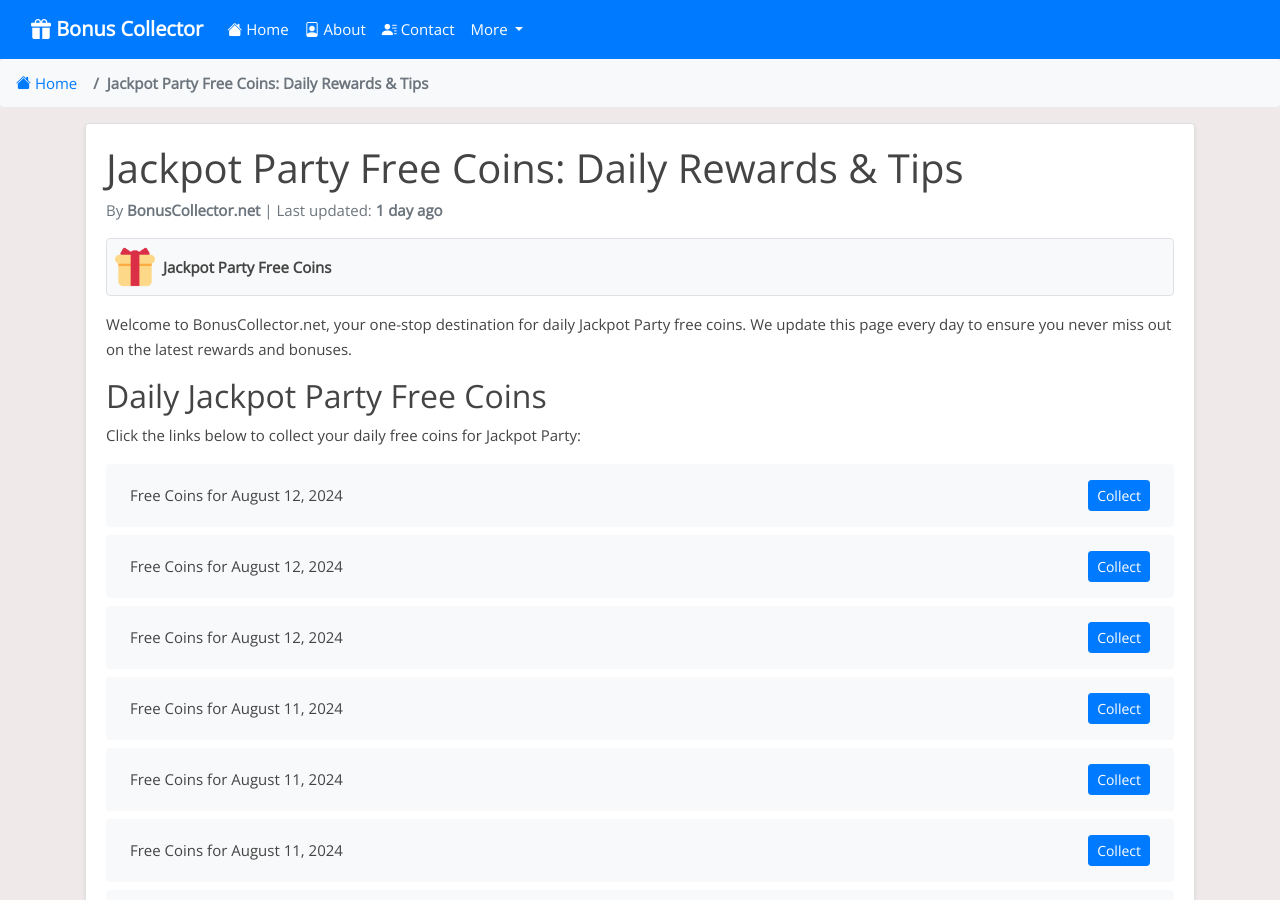
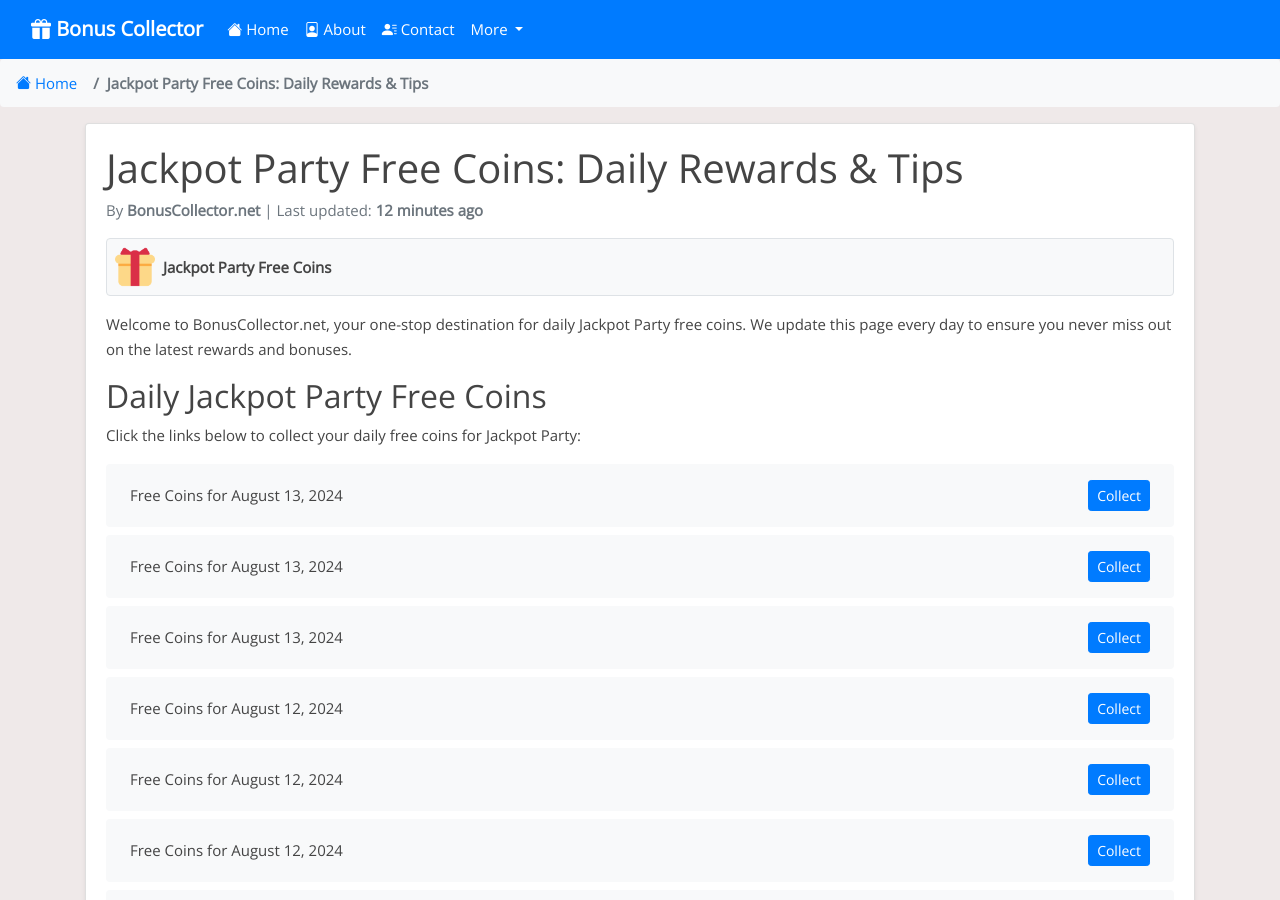
Before and after one commit to Prollad99/bs-net, a Jekyll site: the page built from _posts/2024-07-31-jackpot-party.md, in a window 1280 px wide and 900 px high. Built offline with Jekyll 4.4.1, drawn with Linux system fonts in a browser that asks for light colours; nearby versions of some CDN libraries; comment, search, counter and statistics services are not loaded; some of the changed text lies outside the part shown.

Commit message:
Update jackpot-party reward links and last modified date

```diff
--- a/_data/include_files.yml
+++ b/_data/include_files.yml
@@ -68,7 +68,7 @@
   last_modified: 2024-08-13 03:23:21
 
 jackpot-party.html:
-  last_modified: 2024-08-12 03:23:33
+  last_modified: 2024-08-13 03:23:21
 
 quick-hit-slots.html:
   last_modified: 2024-08-13 03:23:20
--- a/_includes/jackpot-party.html
+++ b/_includes/jackpot-party.html
@@ -1,4 +1,16 @@
 <ul class="list-group mt-3 mb-4">
+  <li class="list-group-item d-flex justify-content-between align-items-center">
+    <span>Free Coins for August 13, 2024</span>
+    <a href="https://bit.ly/4dhxiE8" class="btn btn-primary btn-sm">Collect</a>
+  </li>
+  <li class="list-group-item d-flex justify-content-between align-items-center">
+    <span>Free Coins for August 13, 2024</span>
+    <a href="http://bit.ly/4dd0Qmx" class="btn btn-primary btn-sm">Collect</a>
+  </li>
+  <li class="list-group-item d-flex justify-content-between align-items-center">
+    <span>Free Coins for August 13, 2024</span>
+    <a href="https://bit.ly/3LSCqTk" class="btn btn-primary btn-sm">Collect</a>
+  </li>
   <li class="list-group-item d-flex justify-content-between align-items-center">
     <span>Free Coins for August 12, 2024</span>
     <a href="https://bit.ly/3AgjWcM" class="btn btn-primary btn-sm">Collect</a>
@@ -387,16 +399,4 @@
     <span>Free Coins for Invalid Date</span>
     <a href="https://bit.ly/3VZtikw" class="btn btn-primary btn-sm">Collect</a>
   </li>
-  <li class="list-group-item d-flex justify-content-between align-items-center">
-    <span>Free Coins for Invalid Date</span>
-    <a href="https://bit.ly/3LjO0q9" class="btn btn-primary btn-sm">Collect</a>
-  </li>
-  <li class="list-group-item d-flex justify-content-between align-items-center">
-    <span>Free Coins for Invalid Date</span>
-    <a href="http://bit.ly/4fa8VtE" class="btn btn-primary btn-sm">Collect</a>
-  </li>
-  <li class="list-group-item d-flex justify-content-between align-items-center">
-    <span>Free Coins for Invalid Date</span>
-    <a href="https://jackpotpartycasino.jckpt.me/a9b242d2d9" class="btn btn-primary btn-sm">Collect</a>
-  </li>
 </ul>
```
Also changed, not shown: links-json/jackpot-party.json (+12 -9 lines).
